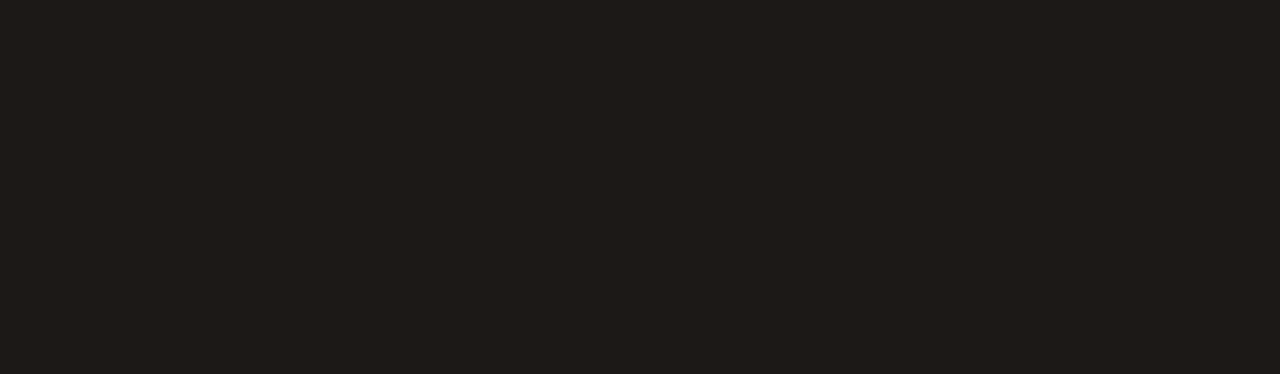
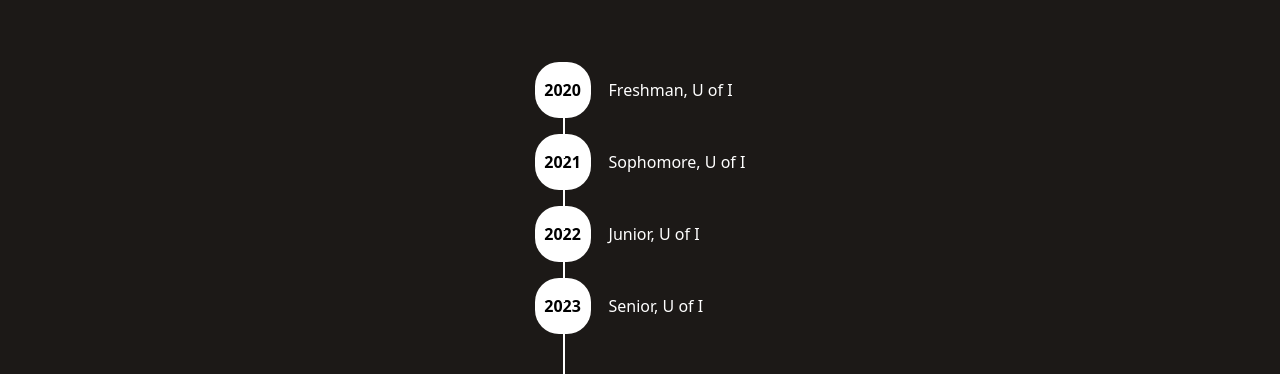
Before and after one commit to ibfleming/my-portfolio-website, a React (Vite) app: page / in a window 1280 px wide. Shown: the part 1066-1440 px from the top of the page. Before the commit the page ends 1112 px from the top, so only its background shows below. Built offline with nearby package versions, Linux system fonts and the light colour scheme; a web font is replaced by a local one.

Commit message:
Added a timeline.

```diff
--- a/src/App.jsx
+++ b/src/App.jsx
@@ -1,11 +1,13 @@
 import Intro from './components/Intro';
 import Portfolio from './components/Portfolio';
+import Timeline from './components/Timeline';
 
 function App() {
    return (
       <>
          <Intro />
          <Portfolio />
+         <Timeline />
       </>
    );
 }
--- a/src/components/PortfolioItems.jsx
+++ b/src/components/PortfolioItems.jsx
@@ -2,6 +2,7 @@
 function PortfolioItem({ title, imgUrl, stack, link }) {
    return (
       <div className='border-2 border-stone-300 rounded-md overflow-hidden'>
+         <a href={link}>
             <img
                src={imgUrl}
                alt='portfolio'
@@ -22,6 +23,7 @@ function PortfolioItem({ title, imgUrl, stack, link }) {
                   ))}
                </p>
             </div>
+         </a>
       </div>
    );
 }
--- /dev/null
+++ b/src/components/Timeline.jsx
@@ -0,0 +1,16 @@
+import timeline from '../data/timeline';
+import TimelineItem from './TimelineItem';
+
+function Timeline() {
+   return (
+      <div className='flex flex-col justify-center items-center'>
+         <div className=''>
+            {timeline.map((item, index) => (
+               <TimelineItem key={index} date={item.date} title={item.title} />
+            ))}
+         </div>
+      </div>
+   );
+}
+
+export default Timeline;
--- /dev/null
+++ b/src/components/TimelineItem.jsx
@@ -0,0 +1,16 @@
+/* eslint-disable react/prop-types */
+function TimelineItem({ date, title }) {
+   return (
+      <div className='flex items-center m-4 text-white'>
+         <div className='flex justify-center items-center w-14 h-14 rounded-3xl bg-white'>
+            <span className='text-black font-bold'>{date}</span>
+         </div>
+         <div className='z-0 relative border-l-2 border-white h-14 right-7 top-10'></div>
+         <div className='ml-4'>
+            <span>{title}</span>
+         </div>
+      </div>
+   );
+}
+
+export default TimelineItem;
--- /dev/null
+++ b/src/data/timeline.js
@@ -0,0 +1,18 @@
+export default [
+   {
+      date: '2020',
+      title: 'Freshman, U of I',
+   },
+   {
+      date: '2021',
+      title: 'Sophomore, U of I',
+   },
+   {
+      date: '2022',
+      title: 'Junior, U of I',
+   },
+   {
+      date: '2023',
+      title: 'Senior, U of I',
+   },
+];
```
Lines whose indentation alone changed are shown as unchanged.
